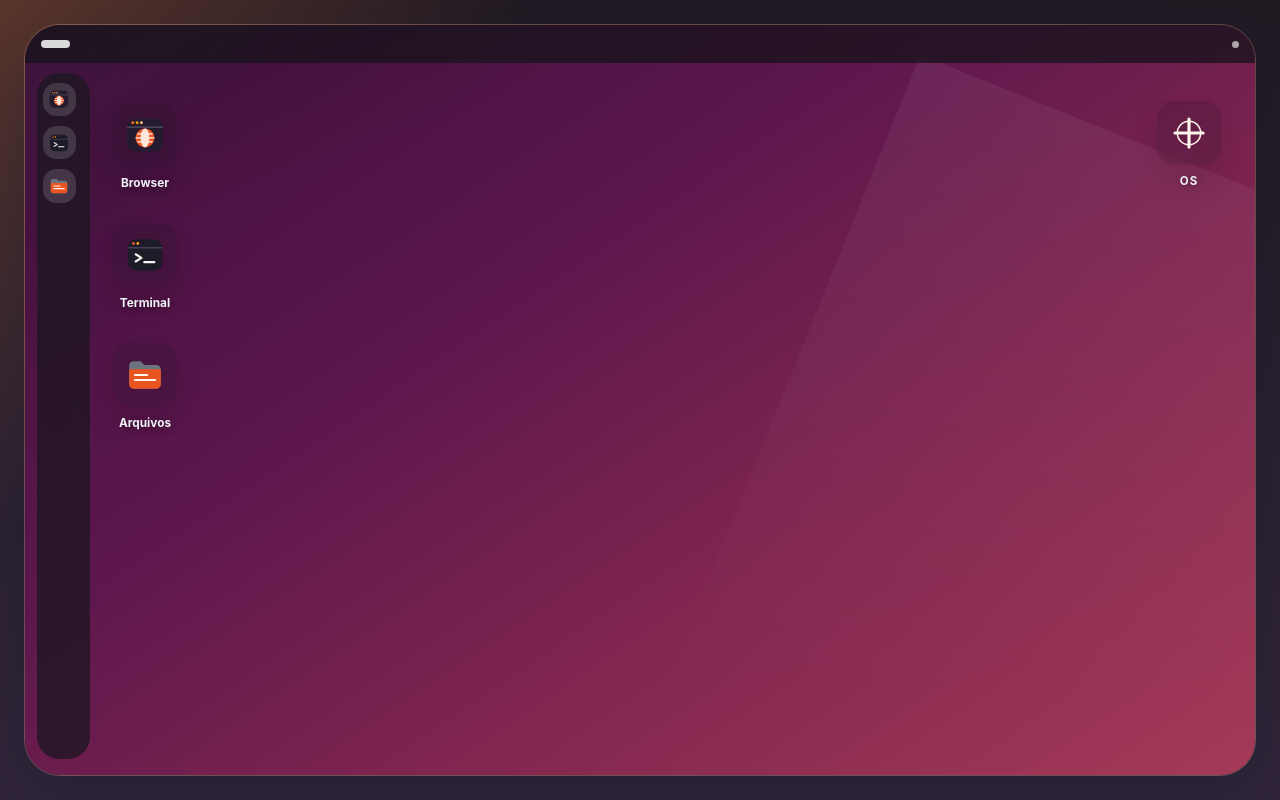
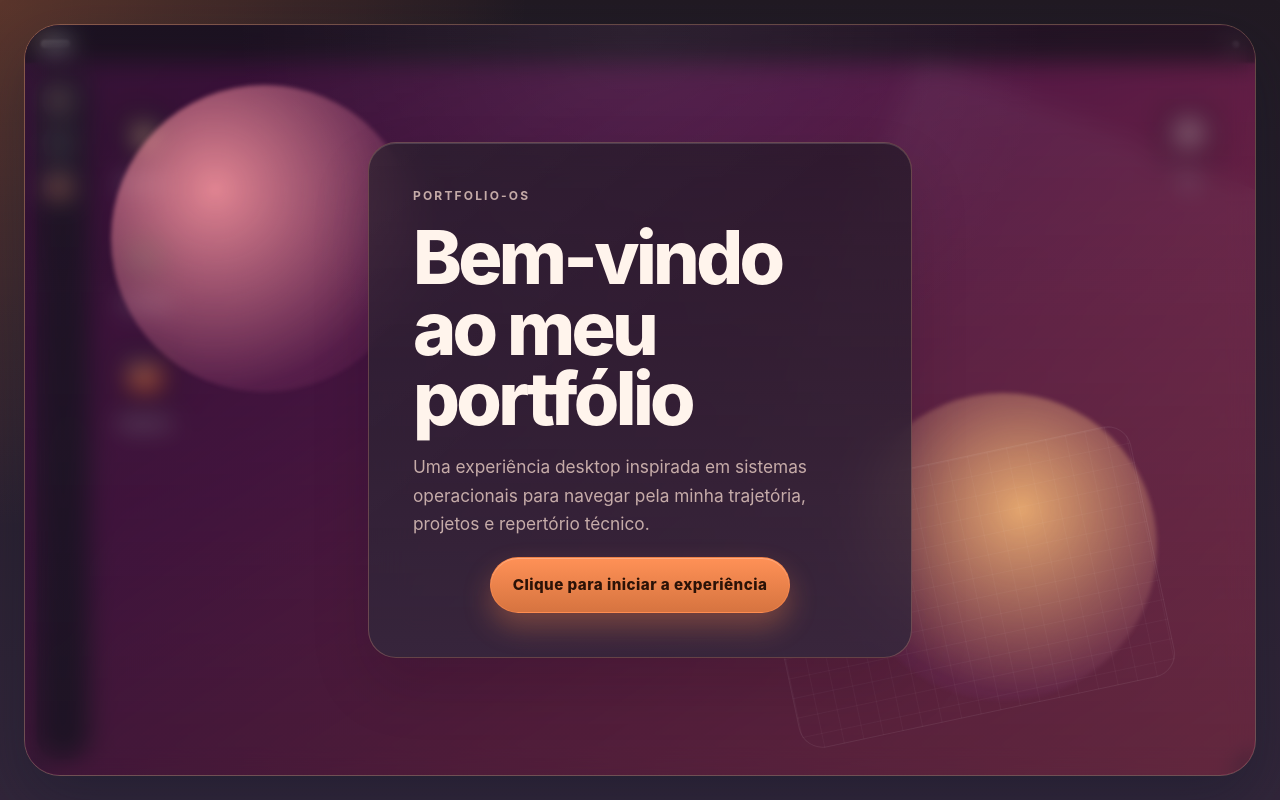
Before and after one commit to matheusduartedevs/matheus-dev, a Vue app: page / in a window 1280 px wide. Built offline with nearby package versions, Linux system fonts and the light colour scheme.

Commit message:
feat: add launcher

```diff
--- /dev/null
+++ b/src/components/Desktop/DesktopExperienceLauncher.vue
@@ -0,0 +1,60 @@
+<script setup lang="ts">
+import { ref } from 'vue'
+
+import type { OsTheme } from '@/types/theme'
+
+defineProps<{
+  theme: OsTheme
+  title: string
+  ctaLabel: string
+}>()
+
+const emit = defineEmits<{
+  activate: []
+}>()
+
+const isActivating = ref(false)
+
+const handleActivate = () => {
+  if (isActivating.value) {
+    return
+  }
+
+  isActivating.value = true
+
+  window.setTimeout(() => {
+    emit('activate')
+  }, 460)
+}
+</script>
+
+<template>
+  <div
+    class="desktop-launcher"
+    :class="[`desktop-launcher--${theme}`, { 'is-activating': isActivating }]"
+  >
+    <div class="desktop-launcher__backdrop" aria-hidden="true">
+      <span class="desktop-launcher__orb desktop-launcher__orb--primary" />
+      <span class="desktop-launcher__orb desktop-launcher__orb--secondary" />
+      <span class="desktop-launcher__grid" />
+    </div>
+
+    <div class="desktop-launcher__panel">
+      <span class="desktop-launcher__eyebrow">portfolio-OS</span>
+      <h1 class="desktop-launcher__title">{{ title }}</h1>
+      <p class="desktop-launcher__body">
+        Uma experiência desktop inspirada em sistemas operacionais para navegar pela minha trajetória,
+        projetos e repertório técnico.
+      </p>
+
+      <button
+        class="desktop-launcher__button"
+        type="button"
+        :disabled="isActivating"
+        @click="handleActivate"
+      >
+        {{ ctaLabel }}
+      </button>
+    </div>
+  </div>
+</template>
--- a/src/components/Desktop/DesktopShellPreview.vue
+++ b/src/components/Desktop/DesktopShellPreview.vue
@@ -1,9 +1,10 @@
 <script setup lang="ts">
-import { computed } from 'vue'
+import { computed, ref } from 'vue'
 import { storeToRefs } from 'pinia'
 
 import AppWindow from '@/components/Desktop/AppWindow.vue'
 import BrowserWindowContent from '@/components/Desktop/BrowserWindowContent.vue'
+import DesktopExperienceLauncher from '@/components/Desktop/DesktopExperienceLauncher.vue'
 import DesktopFooter from '@/components/Desktop/DesktopFooter.vue'
 import DesktopShortcuts from '@/components/Desktop/DesktopShortcuts.vue'
 import DesktopThemeController from '@/components/Desktop/DesktopThemeController.vue'
@@ -28,7 +29,7 @@ defineEmits<{
 }>()
 
 const desktopStore = useDesktopStore()
-const { apps, windows, visibleWindows } = storeToRefs(desktopStore)
+const { apps, isDesktopActivated, windows, visibleWindows } = storeToRefs(desktopStore)
 
 const findWindow = (appId: DesktopAppId) => windows.value.find((window) => window.appId === appId) ?? null
 
@@ -42,13 +43,29 @@ const isWindowVisible = (appId: DesktopAppId) =>
 const browserWindowVisible = isWindowVisible('browser')
 const terminalWindowVisible = isWindowVisible('terminal')
 const filesWindowVisible = isWindowVisible('files')
+const isShellEntering = ref(false)
+
+const handleDesktopActivation = () => {
+  isShellEntering.value = true
+  desktopStore.activateDesktop()
+
+  window.setTimeout(() => {
+    isShellEntering.value = false
+  }, 640)
+}
 
 </script>
 
 <template>
   <section class="desktop-shell">
     <section class="desktop-canvas" :class="`theme-${effectiveTheme}`">
-      <div class="desktop-surface" :class="`theme-${effectiveTheme}`">
+      <div
+        class="desktop-surface"
+        :class="[
+          `theme-${effectiveTheme}`,
+          { 'is-locked': !isDesktopActivated, 'is-entering': isShellEntering },
+        ]"
+      >
         <DesktopThemeController
           :themes="themes"
           :effective-theme="effectiveTheme"
@@ -129,6 +146,14 @@ const filesWindowVisible = isWindowVisible('files')
         >
           <FileWindowContent :content="content" :theme="effectiveTheme" />
         </AppWindow>
+
+        <DesktopExperienceLauncher
+          v-if="!isDesktopActivated"
+          :theme="effectiveTheme"
+          title="Bem-vindo ao meu portfólio"
+          cta-label="Clique para iniciar a experiência"
+          @activate="handleDesktopActivation"
+        />
       </div>
     </section>
   </section>
--- a/src/stores/desktop.ts
+++ b/src/stores/desktop.ts
@@ -94,6 +94,7 @@ export const useDesktopStore = defineStore('desktop', () => {
   const apps = ref<DesktopAppDefinition[]>(desktopApps)
   const windows = ref<DesktopWindow[]>(createWindows())
   const zIndexCounter = ref(1)
+  const isDesktopActivated = ref(false)
   const browserHistory = ref<BrowserPage[]>(['home'])
   const browserHistoryIndex = ref(0)
   const browserRefreshKey = ref(0)
@@ -147,6 +148,10 @@ export const useDesktopStore = defineStore('desktop', () => {
     window.isOpen = true
     window.isMinimized = false
     focusWindow(appId)
+  }
+
+  const activateDesktop = () => {
+    isDesktopActivated.value = true
   }
 
   const pushBrowserHistory = (page: BrowserPage) => {
@@ -240,11 +245,13 @@ export const useDesktopStore = defineStore('desktop', () => {
   return {
     apps,
     windows,
+    isDesktopActivated,
     visibleWindows,
     currentBrowserPage,
     canGoBackBrowser,
     canGoForwardBrowser,
     browserRefreshKey,
+    activateDesktop,
     getWindow,
     openWindow,
     openBrowserPage,
--- /dev/null
+++ b/src/styles/desktop-launcher.css
@@ -0,0 +1,294 @@
+.desktop-surface.is-locked > :not(.desktop-launcher) {
+  pointer-events: none;
+  user-select: none;
+}
+
+.desktop-surface.is-entering > :not(.desktop-launcher) {
+  animation: desktop-shell-unlock 640ms cubic-bezier(0.22, 1, 0.36, 1);
+}
+
+.desktop-surface.is-locked .desktop-window,
+.desktop-surface.is-locked .desktop-shortcuts,
+.desktop-surface.is-locked .desktop-footer,
+.desktop-surface.is-locked .desktop-theme-launcher,
+.desktop-surface.is-locked .desktop-theme-controller {
+  filter: blur(1px);
+}
+
+.desktop-launcher {
+  position: absolute;
+  inset: 0;
+  z-index: 400;
+  display: grid;
+  place-items: center;
+  padding: clamp(1.5rem, 3vw, 2.5rem);
+  overflow: hidden;
+  animation: desktop-launcher-fade-in 520ms cubic-bezier(0.22, 1, 0.36, 1);
+}
+
+.desktop-launcher__backdrop {
+  position: absolute;
+  inset: 0;
+  background:
+    linear-gradient(180deg, rgba(7, 15, 27, 0.16), rgba(7, 15, 27, 0.42)),
+    radial-gradient(circle at top, rgba(255, 255, 255, 0.08), transparent 42%);
+  backdrop-filter: blur(12px);
+  animation: desktop-launcher-backdrop-in 620ms cubic-bezier(0.22, 1, 0.36, 1);
+}
+
+.desktop-launcher__orb,
+.desktop-launcher__grid {
+  position: absolute;
+}
+
+.desktop-launcher__orb {
+  width: clamp(14rem, 24vw, 24rem);
+  height: clamp(14rem, 24vw, 24rem);
+  border-radius: 999px;
+  filter: blur(2px);
+  opacity: 0.88;
+}
+
+.desktop-launcher__orb--primary {
+  top: 8%;
+  left: 7%;
+}
+
+.desktop-launcher__orb--secondary {
+  right: 8%;
+  bottom: 10%;
+}
+
+.desktop-launcher__grid {
+  inset: auto 8% 8% auto;
+  width: min(24rem, 34vw);
+  height: min(16rem, 22vw);
+  border: 1px solid rgba(255, 255, 255, 0.12);
+  border-radius: 1.5rem;
+  background-image:
+    linear-gradient(rgba(255, 255, 255, 0.06) 1px, transparent 1px),
+    linear-gradient(90deg, rgba(255, 255, 255, 0.06) 1px, transparent 1px);
+  background-size: 1.25rem 1.25rem;
+  opacity: 0.58;
+  transform: rotate(-12deg);
+}
+
+.desktop-launcher__panel {
+  position: relative;
+  z-index: 1;
+  display: grid;
+  gap: 1.15rem;
+  width: min(34rem, 100%);
+  padding: clamp(1.6rem, 3.5vw, 2.75rem);
+  border: 1px solid color-mix(in srgb, var(--color-border-strong) 86%, transparent);
+  border-radius: 1.75rem;
+  background:
+    linear-gradient(180deg, color-mix(in srgb, var(--color-surface) 82%, transparent), color-mix(in srgb, var(--color-surface-alt) 94%, transparent)),
+    linear-gradient(140deg, rgba(255, 255, 255, 0.08), transparent 44%);
+  box-shadow:
+    0 28px 60px color-mix(in srgb, var(--color-window-shadow) 34%, transparent),
+    inset 0 1px 0 rgba(255, 255, 255, 0.14);
+  backdrop-filter: blur(18px);
+  animation: desktop-launcher-panel-in 620ms cubic-bezier(0.22, 1, 0.36, 1);
+}
+
+.desktop-launcher__eyebrow {
+  font-size: 0.75rem;
+  font-weight: 700;
+  letter-spacing: 0.18em;
+  text-transform: uppercase;
+  color: var(--color-text-muted);
+}
+
+.desktop-launcher__title {
+  margin: 0;
+  font-size: clamp(2.4rem, 6vw, 4.6rem);
+  font-weight: 800;
+  line-height: 0.96;
+  letter-spacing: -0.05em;
+  color: var(--color-text);
+  text-wrap: balance;
+}
+
+.desktop-launcher__body {
+  max-width: 32rem;
+  margin: 0;
+  font-size: clamp(1rem, 1.5vw, 1.08rem);
+  line-height: 1.65;
+  color: var(--color-text-muted);
+}
+
+.desktop-launcher__button {
+  margin: 0 auto;
+  justify-self: start;
+  min-height: 3.5rem;
+  padding: 0.95rem 1.35rem;
+  border: 1px solid color-mix(in srgb, var(--color-accent) 58%, transparent);
+  border-radius: 999px;
+  background:
+    linear-gradient(180deg, color-mix(in srgb, var(--color-accent) 94%, white 6%), color-mix(in srgb, var(--color-accent) 84%, black 16%));
+  color: var(--color-accent-contrast);
+  font-size: 0.95rem;
+  font-weight: 800;
+  letter-spacing: 0.03em;
+  cursor: pointer;
+  box-shadow:
+    0 14px 28px color-mix(in srgb, var(--color-accent) 32%, transparent),
+    inset 0 1px 0 rgba(255, 255, 255, 0.24);
+  transition:
+    transform 160ms ease,
+    box-shadow 160ms ease,
+    filter 160ms ease;
+}
+
+.desktop-launcher__button:hover {
+  transform: translateY(-1px);
+  box-shadow:
+    0 18px 34px color-mix(in srgb, var(--color-accent) 38%, transparent),
+    inset 0 1px 0 rgba(255, 255, 255, 0.26);
+}
+
+.desktop-launcher__button:focus-visible {
+  outline: 2px solid color-mix(in srgb, var(--color-accent) 36%, white);
+  outline-offset: 4px;
+}
+
+.desktop-launcher__button:active {
+  transform: translateY(1px);
+  filter: saturate(0.94);
+}
+
+.desktop-launcher__button:disabled {
+  cursor: default;
+}
+
+.desktop-launcher.is-activating {
+  pointer-events: none;
+}
+
+.desktop-launcher.is-activating .desktop-launcher__backdrop {
+  animation: desktop-launcher-backdrop-out 460ms cubic-bezier(0.64, 0, 0.78, 0) forwards;
+}
+
+.desktop-launcher.is-activating .desktop-launcher__panel {
+  animation: desktop-launcher-panel-out 460ms cubic-bezier(0.64, 0, 0.78, 0) forwards;
+}
+
+.desktop-launcher--windows .desktop-launcher__orb--primary {
+  background: radial-gradient(circle at 30% 30%, rgba(180, 242, 255, 0.92), rgba(62, 165, 255, 0.18) 72%, transparent 100%);
+}
+
+.desktop-launcher--windows .desktop-launcher__orb--secondary {
+  background: radial-gradient(circle at 60% 40%, rgba(84, 170, 255, 0.92), rgba(18, 87, 210, 0.16) 72%, transparent 100%);
+}
+
+.desktop-launcher--macos .desktop-launcher__orb--primary {
+  background: radial-gradient(circle at 34% 34%, rgba(255, 219, 122, 0.98), rgba(255, 133, 96, 0.2) 68%, transparent 100%);
+}
+
+.desktop-launcher--macos .desktop-launcher__orb--secondary {
+  background: radial-gradient(circle at 54% 34%, rgba(255, 132, 121, 0.96), rgba(126, 105, 255, 0.16) 74%, transparent 100%);
+}
+
+.desktop-launcher--linux .desktop-launcher__orb--primary {
+  background: radial-gradient(circle at 34% 34%, rgba(255, 154, 162, 0.96), rgba(175, 76, 130, 0.22) 70%, transparent 100%);
+}
+
+.desktop-launcher--linux .desktop-launcher__orb--secondary {
+  background: radial-gradient(circle at 56% 38%, rgba(255, 193, 120, 0.94), rgba(124, 56, 124, 0.16) 72%, transparent 100%);
+}
+
+@keyframes desktop-launcher-fade-in {
+  from {
+    opacity: 0;
+  }
+
+  to {
+    opacity: 1;
+  }
+}
+
+@keyframes desktop-launcher-backdrop-in {
+  from {
+    opacity: 0;
+    backdrop-filter: blur(0);
+  }
+
+  to {
+    opacity: 1;
+    backdrop-filter: blur(12px);
+  }
+}
+
+@keyframes desktop-launcher-panel-in {
+  from {
+    opacity: 0;
+    transform: translateY(24px) scale(0.98);
+  }
+
+  to {
+    opacity: 1;
+    transform: translateY(0) scale(1);
+  }
+}
+
+@keyframes desktop-launcher-backdrop-out {
+  from {
+    opacity: 1;
+    backdrop-filter: blur(12px);
+  }
+
+  to {
+    opacity: 0;
+    backdrop-filter: blur(0);
+  }
+}
+
+@keyframes desktop-launcher-panel-out {
+  from {
+    opacity: 1;
+    transform: translateY(0) scale(1);
+  }
+
+  to {
+    opacity: 0;
+    transform: translateY(-18px) scale(1.02);
+  }
+}
+
+@keyframes desktop-shell-unlock {
+  from {
+    opacity: 0.58;
+    filter: blur(8px);
+    transform: scale(1.01);
+  }
+
+  to {
+    opacity: 1;
+    filter: blur(0);
+    transform: scale(1);
+  }
+}
+
+@media (max-width: 960px) {
+  .desktop-launcher {
+    padding: 1rem;
+  }
+
+  .desktop-launcher__panel {
+    gap: 1rem;
+    padding: 1.5rem;
+  }
+
+  .desktop-launcher__grid {
+    right: -1.5rem;
+    bottom: 5%;
+    width: 15rem;
+    height: 10rem;
+  }
+
+  .desktop-launcher__button {
+    width: 100%;
+    justify-self: stretch;
+  }
+}
--- a/src/styles/index.css
+++ b/src/styles/index.css
@@ -6,6 +6,7 @@
 
 @import './foundation.css';
 @import './desktop-shell.css';
+@import './desktop-launcher.css';
 @import './desktop-theme.css';
 @import './desktop-shortcuts.css';
 @import './desktop-footer.css';
```
